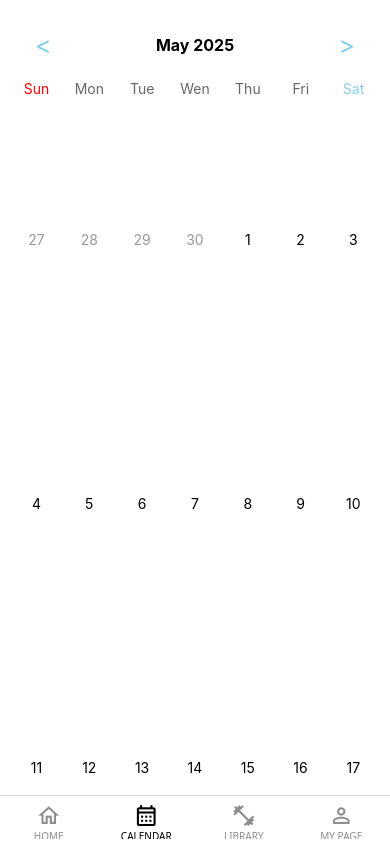
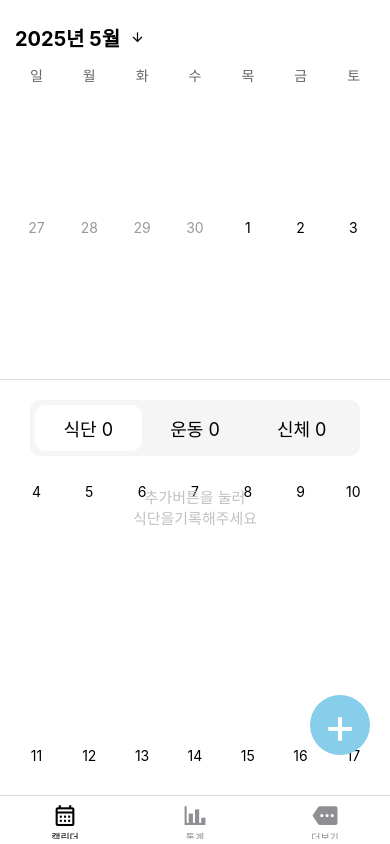
Before and after one commit to JeongUpGi/Mada, a React Native app: screen /Calendar in a window 390 px wide. Built offline with nearby package versions, Linux system fonts and the light colour scheme.

Commit message:
[Level 3] UI 수정

```diff
--- a/component/Calendar.js
+++ b/component/Calendar.js
@@ -1,6 +1,7 @@
 import React, {useState, useEffect} from 'react';
 import {View, Text, StyleSheet, TouchableOpacity} from 'react-native';
 import CalendarHeader from './CalendarHeader';
+import DivisionLine from './DivisionLine';
 
 const Calendar = () => {
   const [date, setDate] = useState(new Date());
@@ -9,8 +10,9 @@ const Calendar = () => {
   const [firstDayYoil, setFirstDayYoil] = useState(0); //첫 째 날 요일
   const [dateArray, setDateArray] = useState([]);
   const [selectedDate, setSelectedDate] = useState(null);
+  const [selectedCategory, setSelectedCategory] = useState('식단');
 
-  const yoilArr = ['Sun', 'Mon', 'Tue', 'Wen', 'Thu', 'Fri', 'Sat'];
+  const yoilArr = ['일', '월', '화', '수', '목', '금', '토'];
 
   // date 변경(화살표 클릭) 시 해당 월의 day배열 계산
   useEffect(() => {
@@ -62,6 +64,26 @@ const Calendar = () => {
     setSelectedDate(_dateObj);
   };
 
+  const selectCategory = _category => {
+    setSelectedCategory(_category);
+  };
+
+  // 받침 구분 판단 헬퍼
+  const hasFinalConsonant = word => {
+    if (!word || word.length === 0) {
+      return false;
+    }
+    const lastChar = word[word.length - 1];
+    const unicode = lastChar.charCodeAt(0);
+
+    if (unicode >= 0xac00 && unicode <= 0xd7a3) {
+      const index = unicode - 0xac00;
+      return index % 28 !== 0;
+    }
+
+    return false;
+  };
+
   const renderDays = () => {
     return (
       <View style={styles.daysGrid}>
@@ -102,29 +124,68 @@ const Calendar = () => {
       />
       <View style={styles.weekRow}>
         {yoilArr.map((day, index) => (
-          <Text
-            style={[
-              styles.weekDay,
-              day === 'Sun' && styles.sunday,
-              day === 'Sat' && styles.saturday,
-            ]}
-            key={index}>
+          <Text style={styles.weekDay} key={index}>
             {day}
           </Text>
         ))}
       </View>
       {renderDays()}
+
+      <View style={{height: 20}} />
+      <DivisionLine />
+
+      <View style={styles.categoryButtonContainer}>
+        <TouchableOpacity
+          style={[
+            styles.categoryButton,
+            selectedCategory == '식단' && styles.selectedCategoryButton,
+          ]}
+          onPress={() => selectCategory('식단')}>
+          <Text style={styles.categoryText}>식단 0</Text>
+        </TouchableOpacity>
+        <TouchableOpacity
+          style={[
+            styles.categoryButton,
+            selectedCategory == '운동' && styles.selectedCategoryButton,
+          ]}
+          onPress={() => selectCategory('운동')}>
+          <Text style={styles.categoryText}>운동 0</Text>
+        </TouchableOpacity>
+        <TouchableOpacity
+          style={[
+            styles.categoryButton,
+            selectedCategory == '신체' && styles.selectedCategoryButton,
+          ]}
+          onPress={() => selectCategory('신체')}>
+          <Text style={styles.categoryText}>신체 0</Text>
+        </TouchableOpacity>
+      </View>
+      <Text style={styles.guidanceText}>
+        추가버튼을 눌러{'\n'}
+        {selectedCategory}
+        {hasFinalConsonant(selectedCategory) ? '을' : '를'}
+        기록해주세요
+      </Text>
+
+      <TouchableOpacity
+        style={styles.addButton}
+        onPress={() => {
+          console.log('추가');
+        }}>
+        <Text style={styles.addButtonText}>+</Text>
+      </TouchableOpacity>
     </View>
   );
 };
 
 const styles = StyleSheet.create({
   container: {
+    flex: 1,
     width: '100%',
     paddingVertical: 20,
-    paddingHorizontal: 10,
   },
   weekRow: {
+    marginHorizontal: 10,
     flexDirection: 'row',
     marginBottom: 10,
   },
@@ -140,6 +201,7 @@ const styles = StyleSheet.create({
     color: 'skyblue',
   },
   daysGrid: {
+    marginHorizontal: 10,
     flexDirection: 'row',
     flexWrap: 'wrap',
   },
@@ -154,6 +216,7 @@ const styles = StyleSheet.create({
     width: '50%',
     height: '50%',
     borderRadius: 20,
+    backgroundColor: 'skyblue',
     borderWidth: 1,
     borderColor: 'skyblue',
     justifyContent: 'center',
@@ -167,6 +230,52 @@ const styles = StyleSheet.create({
   },
   selectedDayText: {
     fontWeight: 'bold',
+    color: '#fff',
+  },
+  categoryButtonContainer: {
+    backgroundColor: '#f5f5f5',
+    marginHorizontal: 30,
+    borderRadius: 10,
+    padding: 5,
+    marginTop: 20,
+    flexDirection: 'row',
+    alignItems: 'center',
+    justifyContent: 'space-around',
+  },
+  categoryButton: {
+    flex: 1,
+    alignItems: 'center',
+    justifyContent: 'center',
+  },
+  selectedCategoryButton: {
+    flex: 1,
+    paddingVertical: 10,
+    backgroundColor: '#fff',
+    borderRadius: 10,
+  },
+  categoryText: {
+    fontSize: 18,
+  },
+  guidanceText: {
+    fontSize: 15,
+    marginTop: 30,
+    textAlign: 'center',
+    color: '#c0c0c0',
+  },
+  addButton: {
+    position: 'absolute',
+    bottom: 40,
+    right: 20,
+    backgroundColor: 'skyblue',
+    width: 60,
+    height: 60,
+    borderRadius: 30,
+    justifyContent: 'center',
+    alignItems: 'center',
+  },
+  addButtonText: {
+    color: '#fff',
+    fontSize: 50,
   },
 });
 
--- a/component/CalendarHeader.js
+++ b/component/CalendarHeader.js
@@ -1,17 +1,15 @@
 import React from 'react';
 import {View, Text, StyleSheet, TouchableOpacity} from 'react-native';
+import MaterialCommunityIcons from 'react-native-vector-icons/MaterialCommunityIcons';
 
 const CalendarHeader = props => {
   return (
     <View style={styles.header}>
-      <TouchableOpacity style={styles.navButton} onPress={props.onPrevMonth}>
-        <Text style={styles.navButtonIcon}>{'<'}</Text>
-      </TouchableOpacity>
       <Text style={styles.headerText}>
-        {props.date.toLocaleString('en-US', {month: 'long', year: 'numeric'})}
+        {`${props.date.getFullYear()}년 ${props.date.getMonth() + 1}월`}
       </Text>
       <TouchableOpacity style={styles.navButton} onPress={props.onNextMonth}>
-        <Text style={styles.navButtonIcon}>{'>'}</Text>
+        <MaterialCommunityIcons name="arrow-down" color={'#000'} size={15} />
       </TouchableOpacity>
     </View>
   );
@@ -20,7 +18,6 @@ const CalendarHeader = props => {
 const styles = StyleSheet.create({
   header: {
     flexDirection: 'row',
-    justifyContent: 'space-between',
     alignItems: 'center',
     marginBottom: 10,
     paddingHorizontal: 15,
@@ -29,11 +26,10 @@ const styles = StyleSheet.create({
     padding: 10,
   },
   navButtonIcon: {
-    fontSize: 25,
-    color: 'skyblue',
+    fontSize: 15,
   },
   headerText: {
-    fontSize: 16,
+    fontSize: 20,
     fontWeight: 'bold',
   },
 });
--- /dev/null
+++ b/component/DivisionLine.js
@@ -0,0 +1,10 @@
+import React from 'react';
+import {View, Text, StyleSheet} from 'react-native';
+
+const DivisionLine = () => {
+  return (
+    <View style={{width: '100%', height: 1, backgroundColor: '#dcdcdc'}} />
+  );
+};
+
+export default DivisionLine;
--- a/navigator/Routes.js
+++ b/navigator/Routes.js
@@ -2,7 +2,6 @@ import React from 'react';
 import {createBottomTabNavigator} from '@react-navigation/bottom-tabs';
 import MaterialCommunityIcons from 'react-native-vector-icons/MaterialCommunityIcons';
 
-import HomeScreen from '../screen/HomeScreen';
 import CalendarScreen from '../screen/CalendarScreen';
 import LibraryScreen from '../screen/LibraryScreen';
 import MyPageScreen from '../screen/MyPageScreen';
@@ -18,24 +17,10 @@ function BottomTabs() {
         tabBarInactiveTintColor: '#8e8e93',
       }}>
       <Tab.Screen
-        name="Home"
-        component={HomeScreen}
-        options={{
-          tabBarLabel: 'HOME',
-          tabBarIcon: ({color, size}) => (
-            <MaterialCommunityIcons
-              name="home-outline"
-              color={color}
-              size={size}
-            />
-          ),
-        }}
-      />
-      <Tab.Screen
-        name="Calendar"
+        name="캘린더"
         component={CalendarScreen}
         options={{
-          tabBarLabel: 'CALENDAR',
+          tabBarLabel: '캘린더',
           tabBarIcon: ({color, size}) => (
             <MaterialCommunityIcons
               name="calendar-month-outline"
@@ -46,26 +31,26 @@ function BottomTabs() {
         }}
       />
       <Tab.Screen
-        name="Library"
+        name="통계"
         component={LibraryScreen}
         options={{
-          tabBarLabel: 'LIBRARY',
+          tabBarLabel: '통계',
           tabBarIcon: ({color, size}) => (
-            <MaterialCommunityIcons name="dumbbell" color={color} size={size} />
+            <MaterialCommunityIcons
+              name="chart-bar"
+              color={color}
+              size={size}
+            />
           ),
         }}
       />
       <Tab.Screen
-        name="MyPage"
+        name="더보기"
         component={MyPageScreen}
         options={{
-          tabBarLabel: 'MY PAGE',
+          tabBarLabel: '더보기',
           tabBarIcon: ({color, size}) => (
-            <MaterialCommunityIcons
-              name="account-outline"
-              color={color}
-              size={size}
-            />
+            <MaterialCommunityIcons name="more" color={color} size={size} />
           ),
         }}
       />
```
